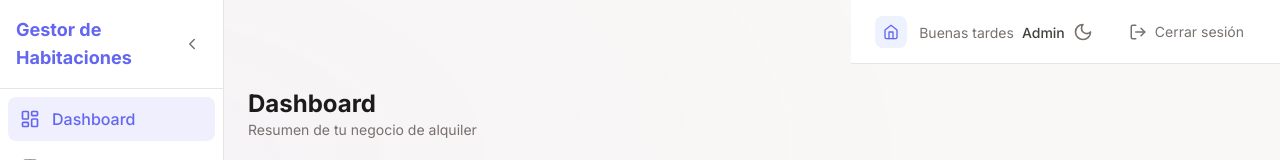
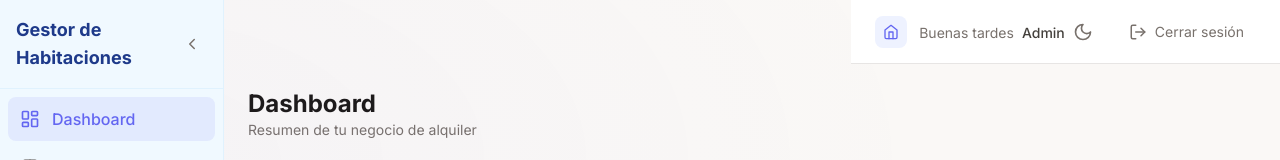
Before and after one commit to ddiosdiablo/sistema_habitaciones, a React (Vite) app: page / in a window 1280 px wide. Shown: the top 160 px of the page. Built offline with nearby package versions, Linux system fonts and the light colour scheme; no server answers; the database is empty.

Commit message:
Style sidebar with light blue background in light mode

```diff
--- a/src/components/Sidebar.tsx
+++ b/src/components/Sidebar.tsx
@@ -43,7 +43,7 @@ export const Sidebar = ({ collapsed, onToggle, mobileOpen, onMobileClose }: Side
       )}
 
       <aside
-        className={`fixed top-0 h-full bg-white dark:bg-neutral-900 border-r border-neutral-200 dark:border-neutral-800 transition-all duration-300 z-50
+        className={`fixed top-0 h-full bg-sky-50 dark:bg-neutral-900 border-r border-sky-100 dark:border-neutral-800 transition-all duration-300 z-50
           lg:left-0 lg:z-40
           ${mobileOpen ? 'left-0 z-50' : '-left-56 lg:left-0'}
           ${collapsed ? 'lg:w-16' : 'lg:w-56'}
@@ -51,22 +51,22 @@ export const Sidebar = ({ collapsed, onToggle, mobileOpen, onMobileClose }: Side
         `}
       >
         <div className="flex flex-col h-full">
-          <div className="p-4 flex items-center justify-between border-b border-neutral-200 dark:border-neutral-800">
+          <div className="p-4 flex items-center justify-between border-b border-sky-100 dark:border-neutral-800">
             {!collapsed && (
-              <h1 className="text-lg font-bold text-primary dark:text-primary-light">
+              <h1 className="text-lg font-bold text-blue-900 dark:text-primary-light">
                 {config.nombre}
               </h1>
             )}
             <div className="flex items-center gap-1">
               <button
                 onClick={onToggle}
-                className="hidden lg:block p-1.5 rounded-lg hover:bg-neutral-100 dark:hover:bg-neutral-800 text-neutral-500"
+                className="hidden lg:block p-1.5 rounded-lg hover:bg-sky-100 dark:hover:bg-neutral-800 text-neutral-500"
               >
                 {collapsed ? <ChevronRight size={18} /> : <ChevronLeft size={18} />}
               </button>
               <button
                 onClick={onMobileClose}
-                className="lg:hidden p-1.5 rounded-lg hover:bg-neutral-100 dark:hover:bg-neutral-800 text-neutral-500"
+                className="lg:hidden p-1.5 rounded-lg hover:bg-sky-100 dark:hover:bg-neutral-800 text-neutral-500"
               >
                 <X size={18} />
               </button>
@@ -83,7 +83,7 @@ export const Sidebar = ({ collapsed, onToggle, mobileOpen, onMobileClose }: Side
                   `flex items-center gap-3 px-3 py-2.5 rounded-lg transition-colors ${
                     isActive
                       ? 'bg-primary/10 text-primary dark:text-primary-light font-medium'
-                      : 'text-neutral-600 dark:text-neutral-400 hover:bg-neutral-100 dark:hover:bg-neutral-800'
+                      : 'text-neutral-600 dark:text-neutral-400 hover:bg-sky-100 dark:hover:bg-neutral-800'
                   }`
                 }
               >
```
